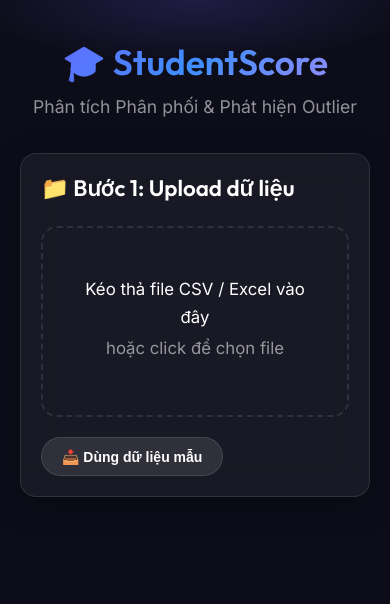
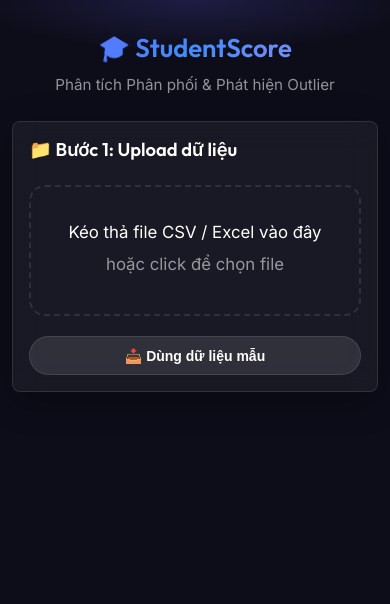
Before and after one commit to AIVIETNAM-AIO-kieuhoangquan/GradesAnomalyDetection, a Flask app: page / in a window 390 px wide. Shown: the top 604 px of the page. Run offline with Flask 3, Linux system fonts and the light colour scheme; some libraries are stand-ins or nearby versions.

Commit message:
PL-3.5: Enhance responsive breakpoints for tablet and mobile

```diff
--- a/static/css/style.css
+++ b/static/css/style.css
@@ -560,8 +560,21 @@ tr:hover td {
         padding: 2.5rem 1rem 2rem;
     }
 
+    #app-header h1 {
+        font-size: 2rem;
+    }
+
+    .subtitle {
+        font-size: 0.95rem;
+    }
+
+    #app-main {
+        padding: 0 1rem 3rem;
+    }
+
     .card {
         padding: 1.25rem;
+        margin-bottom: 1.25rem;
     }
 
     .charts-grid {
@@ -572,6 +585,10 @@ tr:hover td {
         grid-column: span 1;
     }
 
+    .chart-card {
+        min-height: 300px;
+    }
+
     .stats-grid {
         grid-template-columns: repeat(auto-fill, minmax(130px, 1fr));
     }
@@ -579,16 +596,88 @@ tr:hover td {
     .config-grid {
         grid-template-columns: 1fr;
     }
+
+    .mapping-grid {
+        grid-template-columns: 1fr;
+    }
+
+    .drop-zone {
+        padding: 2rem 1rem;
+    }
+
+    #toast-container {
+        top: 0.75rem;
+        right: 0.75rem;
+        left: 0.75rem;
+    }
+
+    .toast {
+        min-width: unset;
+        max-width: 100%;
+    }
 }
 
 @media (max-width: 480px) {
+    #app-header {
+        padding: 2rem 0.75rem 1.5rem;
+    }
+
+    #app-header h1 {
+        font-size: 1.6rem;
+    }
+
+    #app-main {
+        padding: 0 0.75rem 2rem;
+    }
+
+    .card {
+        padding: 1rem;
+        border-radius: var(--radius-sm);
+    }
+
     .btn {
         padding: 0.65rem 1.25rem;
         font-size: 0.875rem;
+        width: 100%;
+        justify-content: center;
     }
 
     .stats-grid {
         grid-template-columns: repeat(2, 1fr);
+        gap: 0.75rem;
+    }
+
+    .stat-value {
+        font-size: 1.4rem;
+    }
+
+    .stat-label {
+        font-size: 0.7rem;
+    }
+
+    .chart-card {
+        min-height: 250px;
+    }
+
+    h2 {
+        font-size: 1.15rem;
+    }
+
+    h3 {
+        font-size: 0.95rem;
+    }
+
+    table {
+        font-size: 0.8rem;
+    }
+
+    th, td {
+        padding: 0.6rem 0.75rem;
+    }
+
+    .checkbox-group {
+        flex-direction: column;
+        gap: 0.5rem;
     }
 }
 
```
